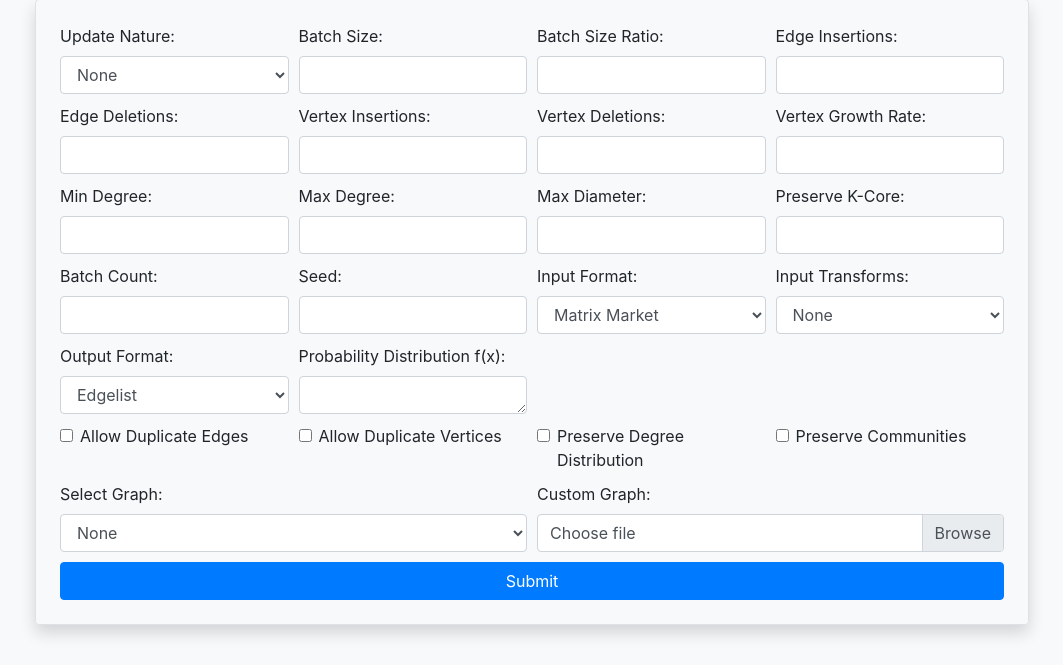
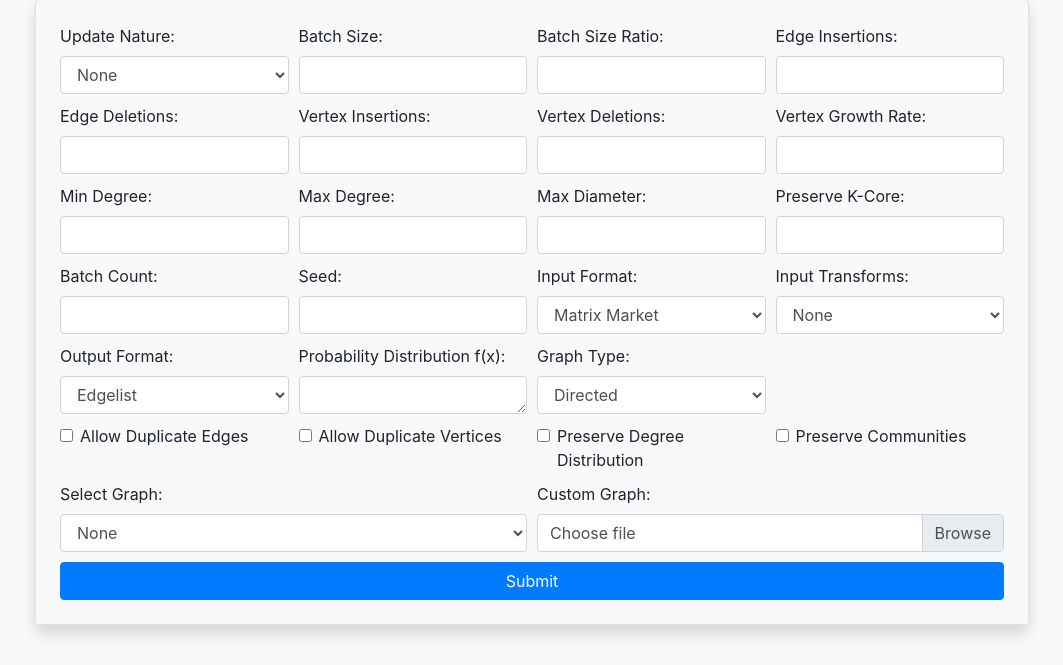
Before and after one commit to Rajendraprasad7/graph-generate-backend, a Django app: template django/dynamic_graphs/myapp/templates/home.html in a window 1280 px wide. Shown: the part 101-766 px from the top of the page, without its empty margins (108-1171 px from the left). Run offline with Django 3.2, Linux system fonts and the light colour scheme; the template is opened without the code that fills it, so the values that code supplies are empty; some libraries are stand-ins or nearby versions.

Commit message:
add option for graph type

```diff
--- a/django/dynamic_graphs/myapp/templates/home.html
+++ b/django/dynamic_graphs/myapp/templates/home.html
@@ -137,6 +137,13 @@
                     <label for="probability-distribution" class="mr-2">Probability Distribution f(x):</label>
                     <textarea name="probability-distribution" class="form-control" id="probability-distribution" rows="1"></textarea>
                 </div>
+                <div class="form-group col-6 col-md-4 col-lg-3">
+                    <label for="graph-type">Graph Type:</label>
+                    <select name="graph-type" class="form-control" id="graph-type">
+                        <option value="directed">Directed</option>
+                        <option value="undirected">Undirected</option>
+                    </select>
+                </div>
             </div>
             <div class="form-row">
                 <div class="form-group col-6 col-md-4 col-lg-3">
--- a/django/dynamic_graphs/myapp/views.py
+++ b/django/dynamic_graphs/myapp/views.py
@@ -65,6 +65,7 @@ def home(request):
         input_transform = request.POST['input-transform']
         probability_distribution = '"' + request.POST['probability-distribution'] + '"'
         input_file_name = request.POST['graph-file']
+        graph_type = request.POST['graph-type']
 
         properties_directory = os.path.join(settings.MEDIA_ROOT, 'properties')
         if os.path.exists(properties_directory):
@@ -128,7 +129,9 @@ def home(request):
             '--output-prefix', input_file_name.split('.')[0],
             '--input-transform', input_transform,
             '--probability-distribution', probability_distribution,
-            '--show-properties', properties_directory+os.sep
+            '--show-properties', properties_directory+os.sep,
+            '--graph-type', graph_type
+
         ]
 
         clean_args = ['./main']
```
Also changed, not shown: 2 other files.
